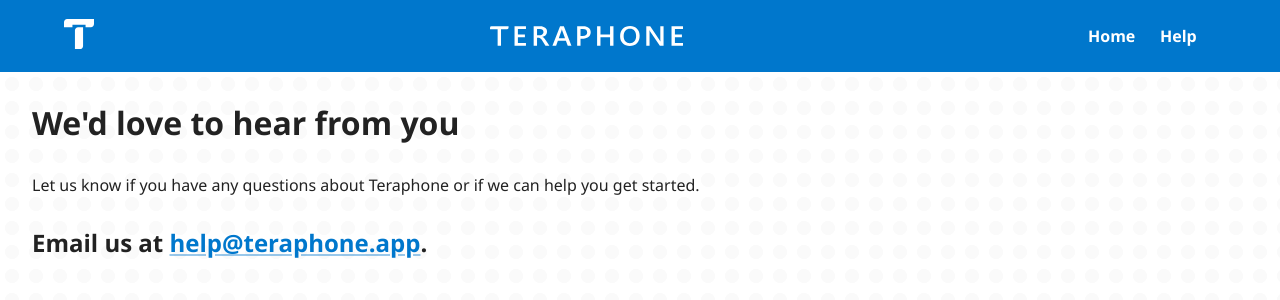
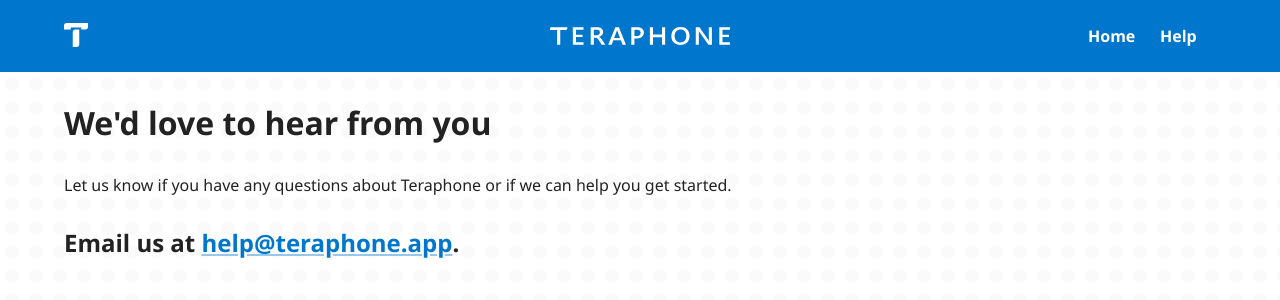
Before and after one commit to teraphone/www-teraphone, a Next.js app: page /help in a window 1280 px wide. Shown: the top 300 px of the page. Built offline with nearby package versions, Linux system fonts and the light colour scheme.

Commit message:
Fix container margins and header centering

```diff
--- a/components/AppChrome.tsx
+++ b/components/AppChrome.tsx
@@ -1,12 +1,14 @@
 import { ReactNode } from 'react';
-import { Box } from '@mui/material';
+import { Container } from '@mui/material';
 import Header from './Header';
 
 const AppChrome = ({ children }: { children: ReactNode }) => {
   return (
     <div>
       <Header />
-      <Box m={4}>{children}</Box>
+      <Container sx={{ marginBottom: '32px', marginTop: '32px' }}>
+        {children}
+      </Container>
     </div>
   );
 };
--- a/components/Header.tsx
+++ b/components/Header.tsx
@@ -39,27 +39,33 @@
             justifyContent: 'space-between',
           }}
         >
-          <Box sx={{ flexGrow: 1 }}>
+          <Box sx={{ flexBasis: '200px', flexGrow: 1, paddingTop: '3px' }}>
             <img
               alt="Teraphone logo"
-              height="30"
+              height="24"
               src="/images/teraphone-logo-white.svg"
-              width="30"
+              width="24"
             />
           </Box>
           <Box
             component="h1"
             m={0}
-            sx={{ flexGrow: 3, display: 'flex', justifyContent: 'center' }}
+            sx={{ flexGrow: 4, display: 'flex', justifyContent: 'center' }}
           >
             <img
               alt="Teraphone"
-              height="20"
               src="/images/teraphone-logo-text-white.svg"
-              width="193"
+              width="180"
             />
           </Box>
-          <Box sx={{ display: 'flex', flexGrow: 1, justifyContent: 'end' }}>
+          <Box
+            sx={{
+              display: 'flex',
+              flexBasis: '200px',
+              flexGrow: 1,
+              justifyContent: 'end',
+            }}
+          >
             <Box sx={{ display: { md: 'flex', xs: 'none' }, gap: '8px' }}>
               {pages.map((page) => (
                 <Button
```
